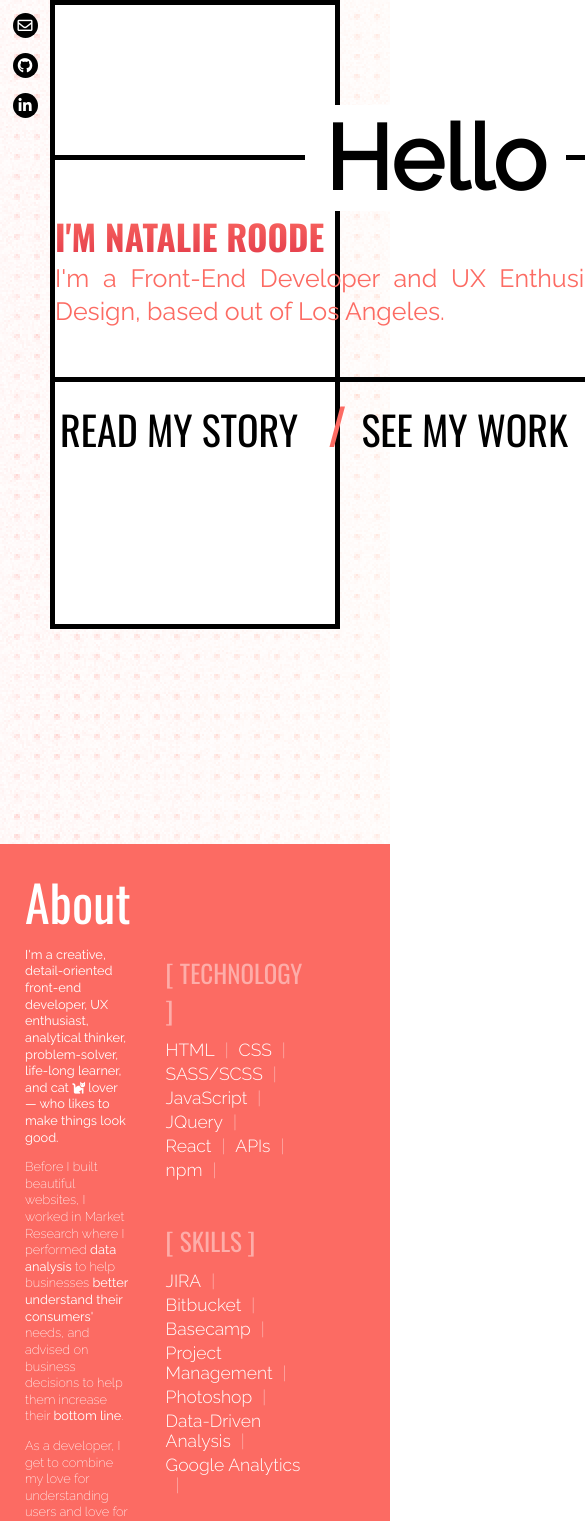
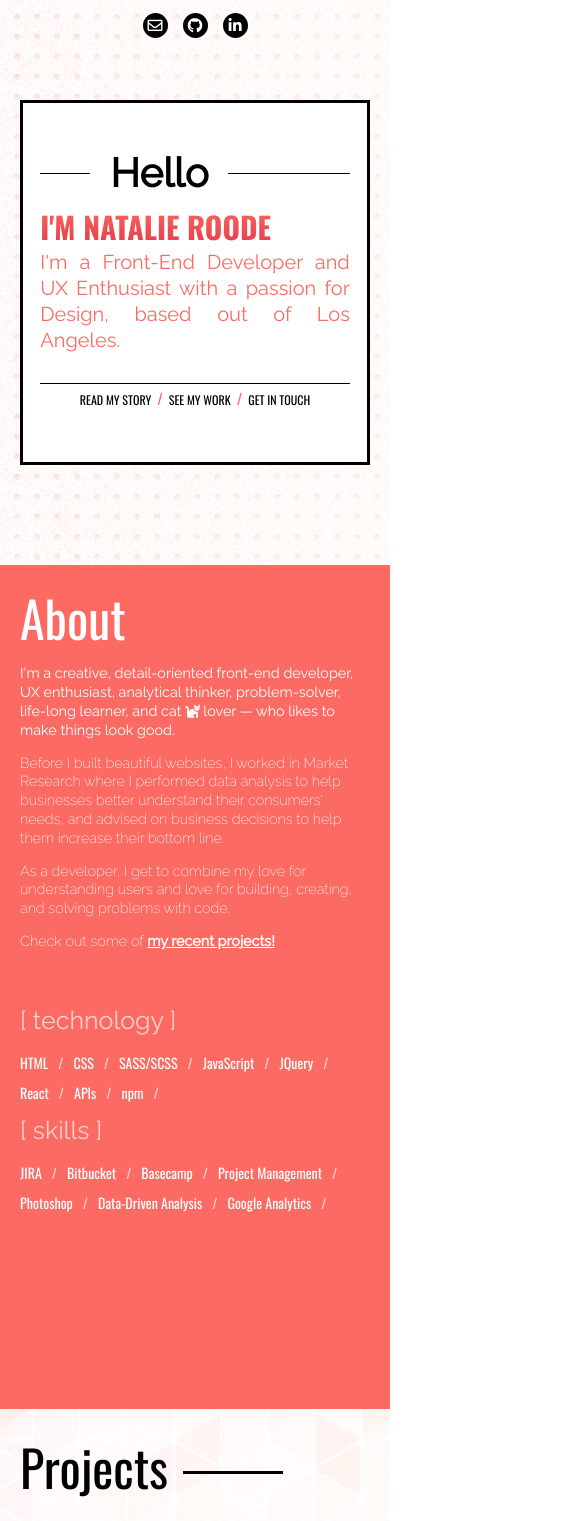
Before and after one commit to nroode/portfolio, a React (Create React App) app: page / in a window 390 px wide. Shown: the top 1521 px of the page, 585 px wide, since content can reach past the window. Built offline with nearby package versions, Linux system fonts and the light colour scheme.

Commit message:
adjust responsiveness for smallest breakpoint

```diff
--- a/src/Components/About.js
+++ b/src/Components/About.js
@@ -19,9 +19,9 @@ function About(listItems) {
                         <p>
                             <b>I'm a creative, detail-oriented front-end developer, UX enthusiast, analytical thinker, problem-solver, life-long learner, and cat <i className="fas fa-cat"></i> lover — who likes to make things look good.</b>
 
-                            <p>Before I built beautiful websites, I worked in Market Research where I performed <b>data analysis </b>
-                                to help businesses <b>better understand their consumers' </b> needs,
-                            and advised on business decisions to help them increase their <b>bottom line</b>.</p>
+                            <p>Before I built beautiful websites, I worked in Market Research where I performed data analysis
+                                to help businesses better understand their consumers' needs,
+                            and advised on business decisions to help them increase their bottom line.</p>
 
                             As a developer, I get to combine my love for understanding users and love for building, creating, and solving problems with code.
                             </p>
@@ -36,7 +36,7 @@ function About(listItems) {
                     <h2 className="about-skills-title">[ technology ]</h2>
 
                     <ul className="about-skills-list">
-                        {techSkills.map((skill) => <li className="about-skill">{skill}<span className="divider divider-about">|</span></li>)}
+                        {techSkills.map((skill) => <li className="about-skill">{skill}<span className="divider divider-about">/</span></li>)}
                     </ul>
                 </div>
                 <div className="about-skills-set">
@@ -44,7 +44,7 @@ function About(listItems) {
                     <h2 className="about-skills-title">[ skills ]</h2>
 
                     <ul className="about-skills-list">
-                        {addtlSkills.map((skill) => <li className="about-skill">{skill}<span className="divider divider-about">|</span></li>)}
+                        {addtlSkills.map((skill) => <li className="about-skill">{skill}<span className="divider divider-about">/</span></li>)}
                     </ul>
                 </div>
             </div>
--- a/src/Components/Contact.js
+++ b/src/Components/Contact.js
@@ -10,7 +10,7 @@ function Contact() {
                     </div>
                     <div className="contact-section-links">
                         <a href="mailto:nroode@gmail.com"><i className="fas fa-envelope"></i>nroode@gmail.com</a>
-                        <a href="https://github.com/nroode" target="_blank"><i className="fab fa-github"></i>Github: nroode</a>
+                        <a href="https://github.com/nroode" target="_blank"><i className="fab fa-github"></i>github.com/nroode</a>
                         <a href="https://www.linkedin.com/in/natalie-roode-2b19628/" target="_blank"><i className="fab fa-linkedin-in"></i>LinkedIn</a>
                     </div>
                 </div>
--- a/src/Components/Project.js
+++ b/src/Components/Project.js
@@ -9,7 +9,7 @@ export default class Project extends Component {
         return (
             <div className={"project-container " + this.props.featuredProjects.projClass}>
                 <div className="project-number-outline">
-                   <p className="project-number">{this.props.number}<span className="project-number-total">/3</span></p>
+                   <p className="project-number">{this.props.number}</p>
 
                 </div>
                 <div className="project-section-left">
@@ -28,7 +28,7 @@ export default class Project extends Component {
                     </div>
                     <div>
                         <p className="project-description">{this.props.featuredProjects.description}</p>
-                        <p className="project-tech">{this.props.featuredProjects.tech.map((skill) => <span className="tech-skill">{skill}<span className="divider">|</span></span>)}</p>
+                        <p className="project-tech">{this.props.featuredProjects.tech.map((skill) => <span className="tech-skill">{skill}<span className="divider">/</span></span>)}</p>
                     </div>
                     <div className="project-link-btns">
                         <button className="project-demo-btn github-btn"><a target="_blank" rel="noopener noreferrer" href={this.props.featuredProjects.liveDemo}>Demo</a></button>
--- a/src/Components/Projects.js
+++ b/src/Components/Projects.js
@@ -76,7 +76,7 @@ function Projects() {
                      />
                 )}
                 </div>
-                <p className="addtl-projects">To see more of my work, check out my <a href="https://github.com/nroode" className="github-link">gitHub</a></p>
+                <p className="addtl-projects">To see more of my work, check out my <a href="https://github.com/nroode" className="github-link" target="_blank">gitHub</a></p>
             </div>
         </div>
     )
--- a/src/Styling/About.scss
+++ b/src/Styling/About.scss
@@ -23,11 +23,6 @@
     margin: 0;
     font-weight: 400;
     // text-transform: uppercase;
-    i {
-        font-size: 6rem;
-        padding: 1rem;
-        line-height: 9rem;
-    }
 }
 
 .about-section-detail {
@@ -49,14 +44,13 @@
     // padding-left: 2rem;
 
     &-title {
-        // font-family: $font-secondary;
         font-size: 3rem;
         padding: 0;
         margin: 0;
         margin-bottom: 1.5rem;
         display: inline-block;
-        font-family: $font-secondary;
-        text-transform: uppercase;
+        font-family: $font-primary;
+        // text-transform: uppercase;
         // font-weight: 700;
         color: $med-pink-alt;
         // text-shadow: 1px 1px 10px #2ca8b1bd;
@@ -67,6 +61,7 @@
         list-style-type: none;
         padding-left: 0;
         margin-top: 0;
+        font-family: $font-secondary;
         // margin-left: 5rem;
 
     }
@@ -83,6 +78,7 @@
     color: white;
     display: inline-block;
     padding: .2rem 0;
+    font-size: 2rem;
 
     // background-color: $med-pink-alt;
     // padding: .2rem .5rem;
@@ -125,6 +121,7 @@
     padding: 5rem;
     width: 60%;
     display: inline-block;
+    box-sizing: border-box;
 }
 
 
@@ -136,17 +133,28 @@
 
 @media (max-width: 500px) {
 
+    .about-container {
+        display: block;
+        box-sizing: border-box !important;
+    }
     .about-section {
-        margin: 0 2.5rem;
-        padding: 2.5rem 0;
+        margin: 0;
+        padding: 2rem;
         border: none;
-        background-color: rgba(0, 0, 0, 0);
-        background-size: cover;
+        width: 100%;
+
         // font-size: 75%;
         &-title {
             font-size: 5rem;
         }
+
+        // .about-skills {
+        //     display: block;
+        //     margin: 0;
+        //     padding: 2rem;
+        // }
     }
+
 
     .about-story, .about-skills {
         // width: 100%;
@@ -155,16 +163,20 @@
 
     .about-story {
         margin-right: 0rem;
-        width: 100%;
-        font-size: 80%;
+        // width: 100%;
+        font-size: 90%;
     }
 
     .about-skills {
-        margin-left: 0rem;
-        width: 100%;
+        margin: 0;
+        padding: 2rem;
+        width: 90%;
+
 
         &-set{
-            width: 100%;
+            padding: 0;
+
+
         }
 
     }
@@ -176,21 +188,11 @@
     }
 
     .about-skills-list {
-        font-size: 1.75rem;
         margin-bottom: 1rem;
-
-    }
-
-    .fa-asterisk {
-        font-size: 2rem;
-        left: -2.5rem;
+        .about-skill {
+            font-size: 70%;
+        }
     }
 
 
   }
-
-  @media (max-width: 500px) {
-    .about-section-detail {
-      display: block;
-    }
-  }
--- a/src/Styling/Contact.scss
+++ b/src/Styling/Contact.scss
@@ -32,7 +32,7 @@
 
     &-links {
         margin: 0 auto;
-        width: 60rem;
+        max-width: 65rem;
         padding: 2%;
 
 
@@ -61,3 +61,23 @@
 
     }
 }
+
+@media (max-width: 500px) {
+    .contact-section {
+        &-links {
+            a{
+                display: block;
+                font-size: 1.5rem;
+            }
+            i {
+                font-size: 1rem;
+                height: 1rem;
+                width: 1rem;
+            }
+        }
+
+        &-action p {
+            font-size: 3rem;
+        }
+    }
+}
--- a/src/Styling/Header.scss
+++ b/src/Styling/Header.scss
@@ -75,9 +75,9 @@
     padding: 0;
     margin: 0;
     font-weight: 700;
+
+    text-transform: uppercase;
     color: $med-pink;
-    text-transform: uppercase;
-
     background: linear-gradient(to bottom, #fc6b63, #E23949);
     background: -webkit-linear-gradient(to bottom, #fc6b63, #E23949);
     -webkit-background-clip: text;
@@ -120,18 +120,72 @@
 
 
 @media (max-width: 500px) {
+
+    .contact-links {
+        right: .5rem;
+        top: .5rem;
+        a {
+            display: inline-block;
+        }
+    }
+
     .header-description-container {
-        margin: 0 5rem;
-        padding: 5rem 0;
+        padding: 0;
 
         .header-intro {
-            font-size: 3.5rem;
+            font-size: 3rem;
 
             &-tagline {
-                font-size: 2.5rem;
+                font-size: 2rem;
             }
         }
 
     }
 
+    .header-description {
+        border-top: 1px solid black;
+        border-bottom: 1px solid black;
+        padding: 3rem 0;
+
+        &-container {
+            margin: 10rem 2rem;
+            text-align: center;
+            border: 3px solid black;
+        }
+        &-links {
+            width: 90%;
+            margin-top: 7rem;
+            margin-bottom: 5rem;
+            // margin-bottom: 5rem;
+
+        }
+    }
+
+    .header-container {
+        min-height: 50vh;
+    }
+
+    .header-hello{
+        font-size: 4rem;
+        top: -2.5rem;
+        left: 5rem;
+    }
+
+
+    .nav-section {
+        &-links {
+            margin-right: 0;
+            box-sizing: border-box;
+            padding: 0;
+
+            .nav-section a {
+                font-size: 80%;
+            }
+            .header-divider, .nav-section {
+                font-size: 1.5rem;
+                padding: .3rem;
+            }
+        }
+    }
+
 }
--- a/src/Styling/Projects.scss
+++ b/src/Styling/Projects.scss
@@ -57,25 +57,35 @@ a.github-link {
     color: black;
     text-decoration: none;
     border-bottom: 2px solid #fda97f;
+    transition: .25s all ease;
+
+    &:hover {
+        color: $med-pink;
+    }
 }
 
 @media (max-width: 500px) {
     .projects-section {
         margin: 0;
-        padding: 2.5rem;
+        padding: 2rem;
 
         &-title {
             font-size: 5rem;
+        }
+
+        .addtl-projects {
+            font-size: 2rem;
         }
     }
 
     .projects-container {
         display: flex;
+
         flex-direction: column;
         justify-content: space-between;
 
         .bg-project, .dragon-project, .prod-project {
-            padding: 0rem;
+            padding: 1rem;
         }
     }
 
@@ -85,4 +95,10 @@ a.github-link {
     // .project-section-right {
     //     margin-bottom: 10rem;
     // }
+
+    .line-horiz-projects {
+        height: 3px;
+        width: 10rem;
+        margin: 1.5rem;
+    }
 }
--- a/src/Styling/Variables.scss
+++ b/src/Styling/Variables.scss
@@ -14,7 +14,7 @@ $light-magenta: #ca87af;
 $lightest-magenta: #fdc5e7;
 
 $med-pink: #fc6b63;
-$med-pink-alt: #fdada9;
+$med-pink-alt: #ffcdcb;
 $med-orange: #fcb997;
 $dark-grey: rgb(34, 34, 34);
 $bright-pink: #E23949;
```
Also changed, not shown: src/Styling/Project.scss (+25 -40 lines).
